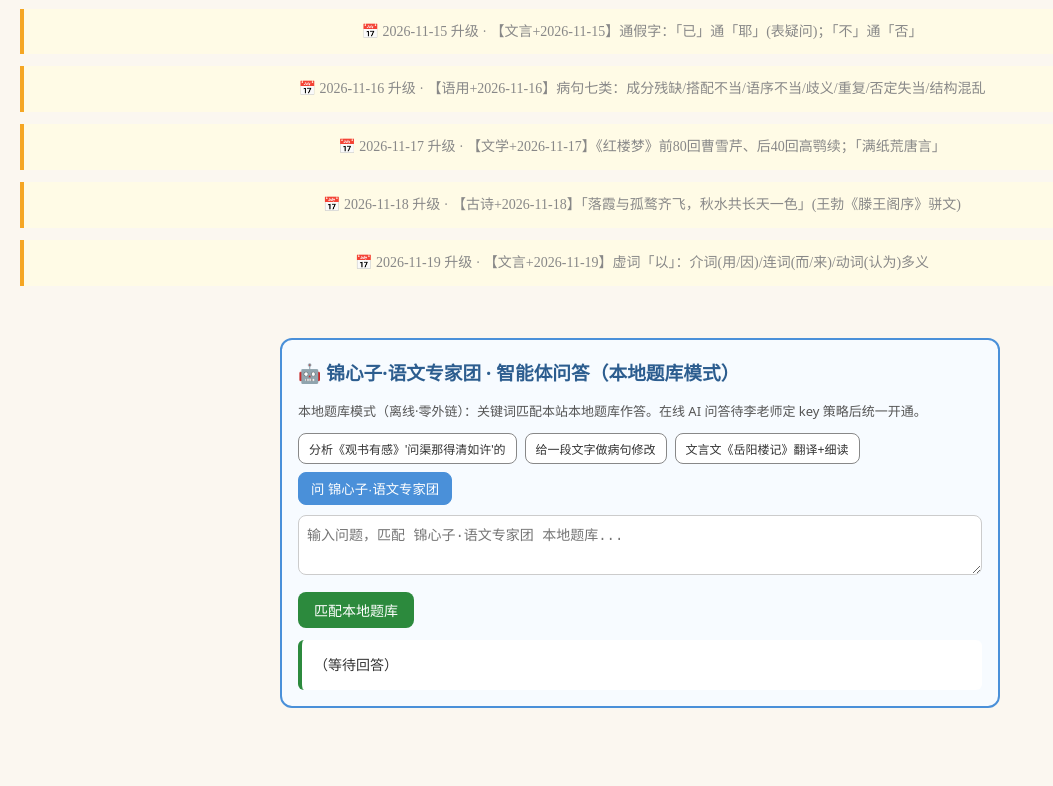
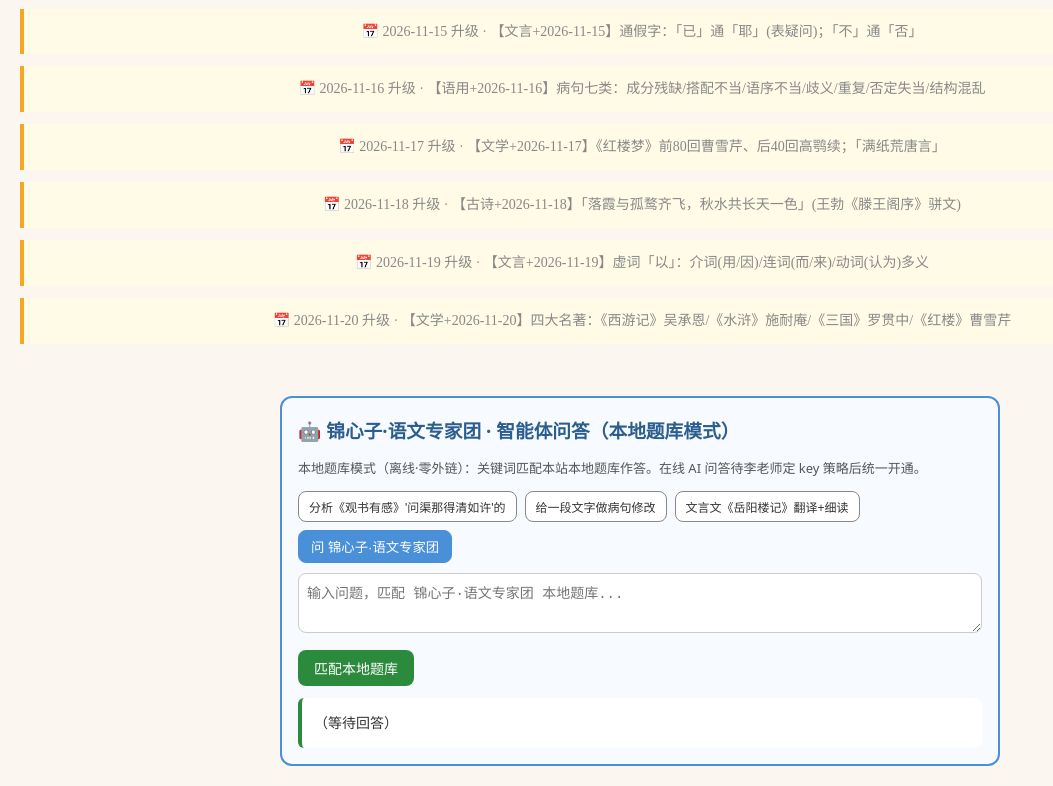
Before and after one commit to dapengzhanchi141345/li-yanming-chinese, a plain HTML site: page index.html in a window 1280 px wide. Shown: the part 2446-3232 px from the top of the page, without its empty margins (0-1053 px from the left). Before the commit the page ends 3174 px from the top, so only its background shows below. Drawn offline with Linux system fonts and the light colour scheme.

Commit message:
chinese 12独立站升级 2026-11-20

```diff
--- a/index.html
+++ b/index.html
@@ -152,6 +152,8 @@ footer{text-align:center;padding:20px;color:#888;font-size:13px;margin-top:30px;
 <div style="background:#fffbe6;border-left:4px solid #f5a623;padding:10px;margin:12px 0;font-size:14px">📅 2026-11-18 升级 · 【古诗+2026-11-18】「落霞与孤鹜齐飞，秋水共长天一色」(王勃《滕王阁序》骈文)</div>
 
 <div style="background:#fffbe6;border-left:4px solid #f5a623;padding:10px;margin:12px 0;font-size:14px">📅 2026-11-19 升级 · 【文言+2026-11-19】虚词「以」：介词(用/因)/连词(而/来)/动词(认为)多义</div>
+
+<div style="background:#fffbe6;border-left:4px solid #f5a623;padding:10px;margin:12px 0;font-size:14px">📅 2026-11-20 升级 · 【文学+2026-11-20】四大名著：《西游记》吴承恩/《水浒》施耐庵/《三国》罗贯中/《红楼》曹雪芹</div>
 </footer>
 
 <script>
```
